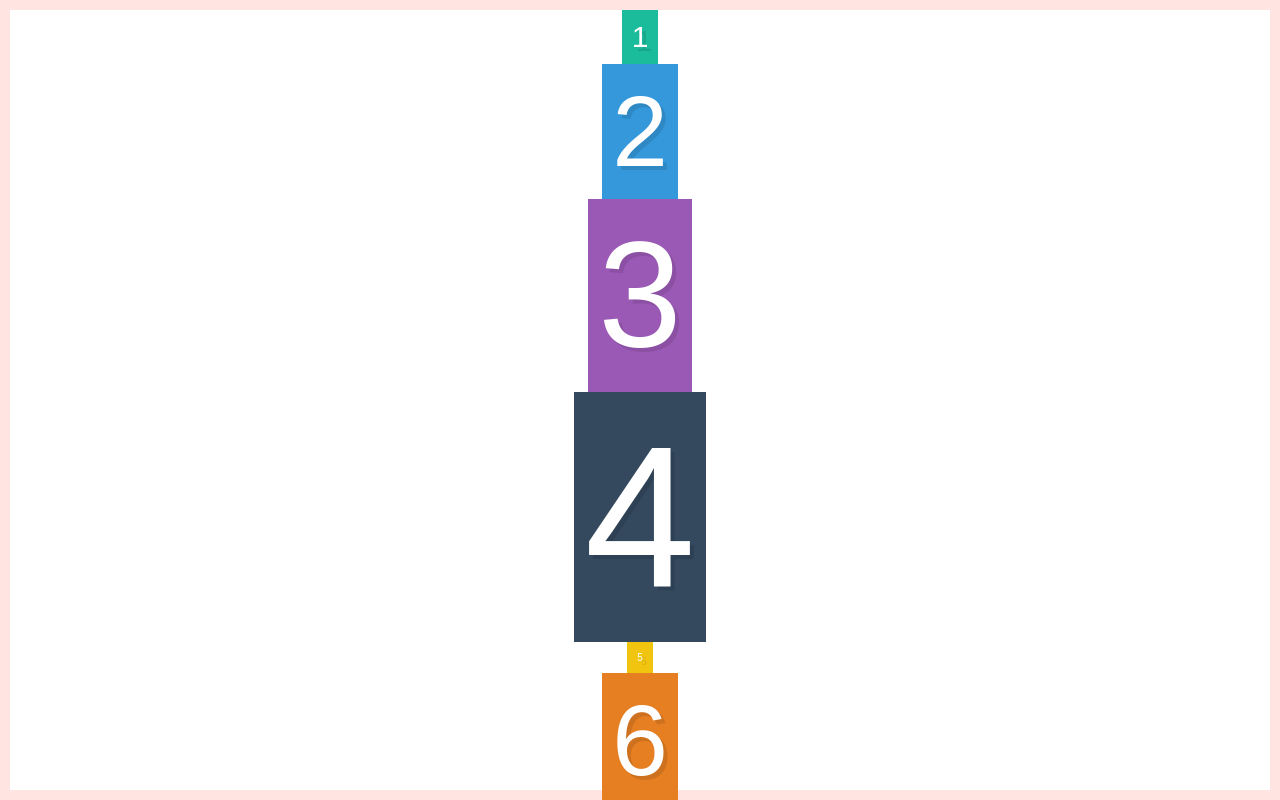
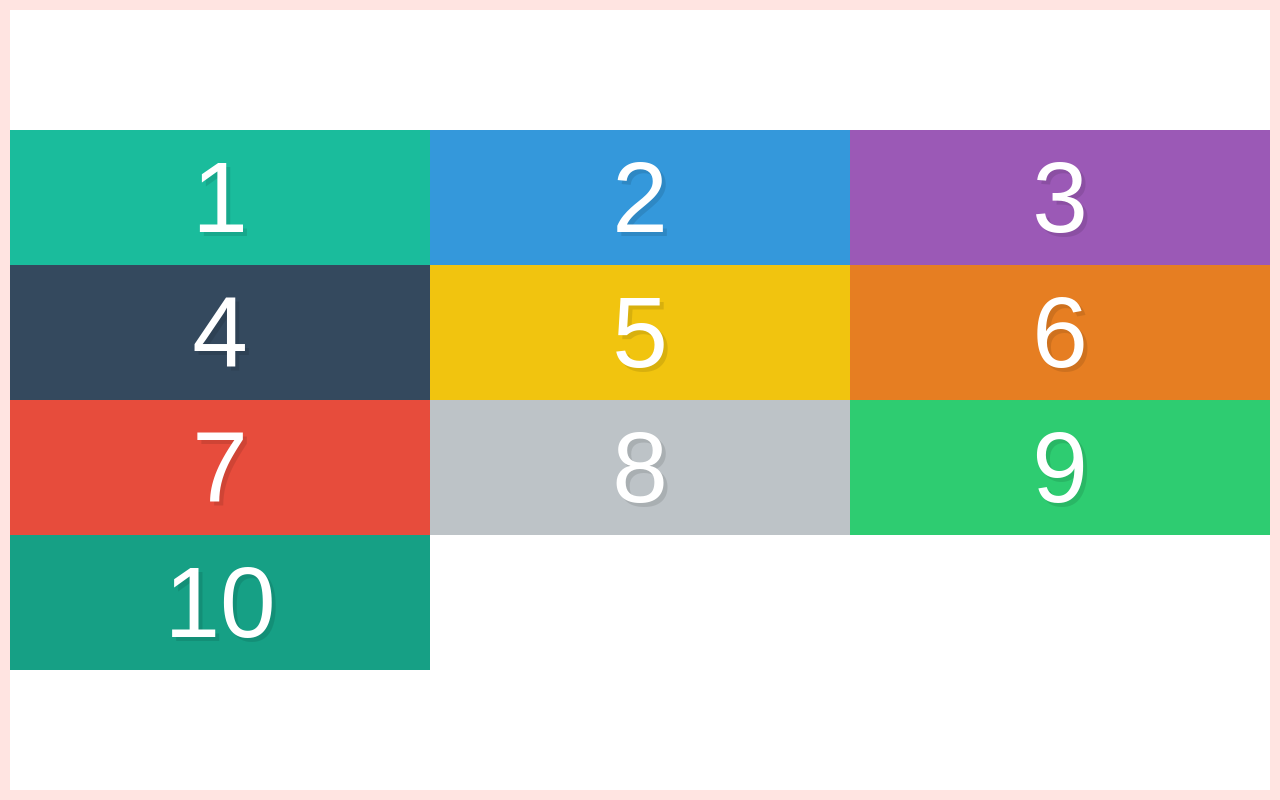
Before and after one commit to wesbos/What-The-Flexbox, a plain HTML site: page alignment-and-centering/index.html in a window 1280 px wide. Shown: the top 800 px of the page. Drawn offline with Linux system fonts and the light colour scheme.

Commit message:
Align-content

```diff
--- a/alignment-and-centering/style.css
+++ b/alignment-and-centering/style.css
@@ -202,26 +202,10 @@ input::-moz-focus-inner {
   display: flex;
   border: 10px solid mistyrose;
   height: 100vh;
-  align-items: center;
-  flex-direction: column;
+  flex-wrap: wrap;
+  align-content: center;
 }
 
-.box1 {
-  font-size: 30px;
+.box {
+  width: 33.333%;
 }
-
-.box3 {
-  font-size: 150px;
-}
-
-.box4 {
-  font-size: 200px;
-}
-
-.box5 {
-  font-size: 10px;
-}
-
-.box10 {
-  font-size: 77px;
-}
```
